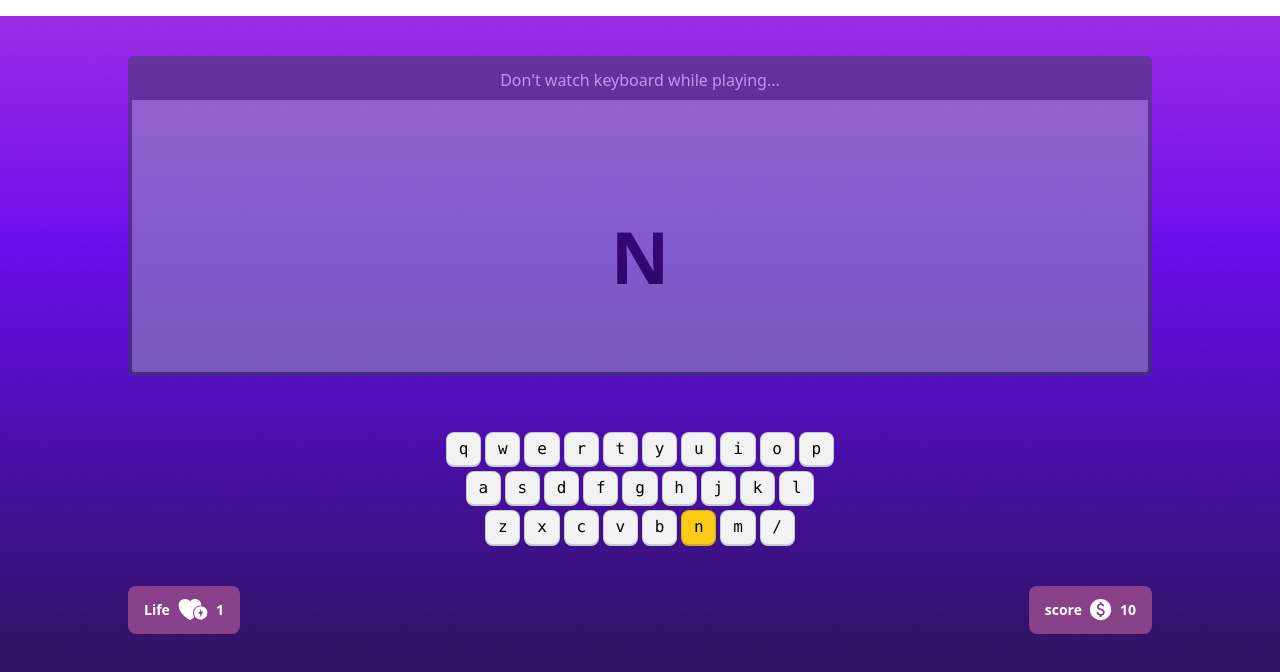
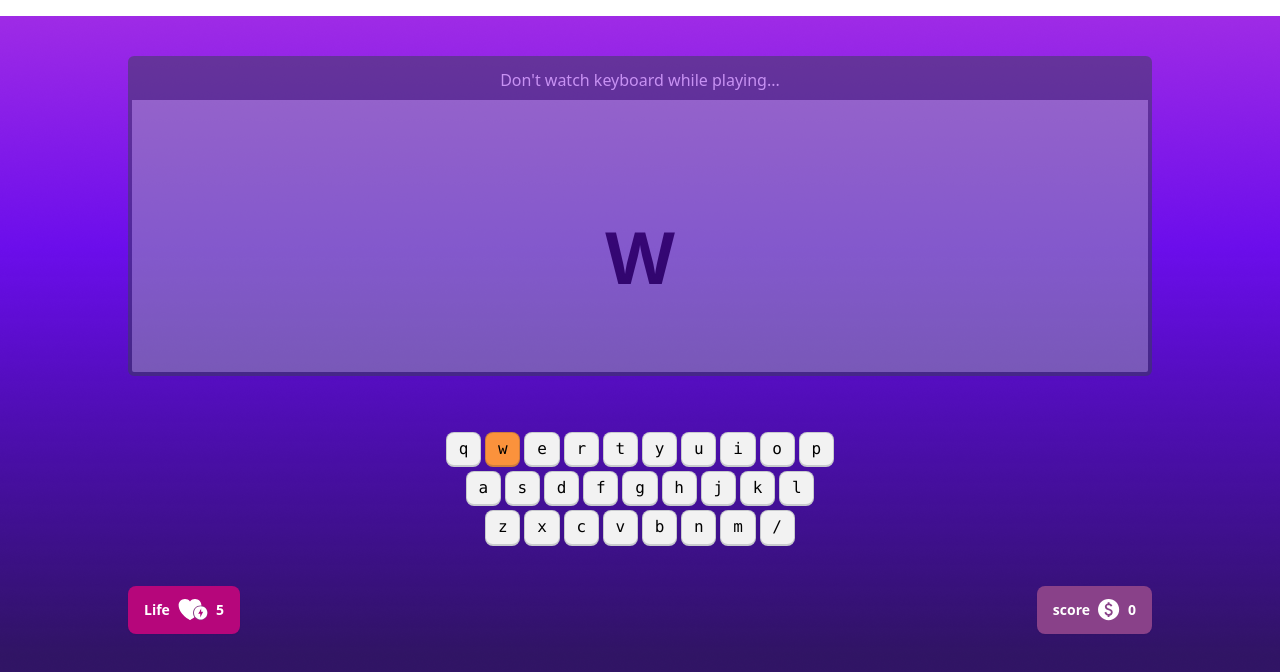
Before and after one commit to sahidDev09/Typoo-game, a plain HTML site: page index.html in a window 1280 px wide. Both pictures are taken after a click on the button "Play Now". Drawn offline with nearby package versions, Linux system fonts and the light colour scheme.

Commit message:
add some fucntion for life span and score

```diff
--- a/index.html
+++ b/index.html
@@ -29,7 +29,7 @@
           class="flex flex-col items-center gap-5 min-h-screen justify-center">
           <h1 class="main text-8xl font-anton uppercase">Alpha Clash pro</h1>
           <p>Unleash Your Keyboard Kung Fu : Press “Enter” to Play</p>
-          <button onclick="play()" class="btn bg-white text-black">
+          <button onclick="myplay()" class="btn bg-white text-black">
             Play Now
           </button>
         </div>
@@ -50,6 +50,7 @@
               class="uppercase font-extrabold text-7xl text-black text-center flex justify-center min-h-full items-center">
               Waiting..
             </p>
+            <p class="display-score"></p>
           </div>
         </div>
 
@@ -82,7 +83,7 @@
             <kbd id="z" class="kbd">z</kbd>
             <kbd id="x" class="kbd">x</kbd>
             <kbd id="c" class="kbd">c</kbd>
-            <kbd id="v" class="kbd">v</kbd>
+            <kbd id="v" g class="kbd">v</kbd>
             <kbd id="b" class="kbd">b</kbd>
             <kbd id="n" class="kbd">n</kbd>
             <kbd id="m" class="kbd">m</kbd>
@@ -92,16 +93,16 @@
         <!-- life/score -->
 
         <div class="flex justify-between container mx-auto mt-10 px-32">
-          <button class="btn bg-[#894189] border-none text-white font-bold">
+          <button class="btn bg-[#b6067b] border-none text-white font-bold">
             Life
             <img src="images/heart.svg" alt="" />
-            <span>1</span>
+            <span id="life-span">5</span>
           </button>
 
           <button class="btn bg-[#894189] border-none text-white font-bold">
             score
             <img src="images/dollor.svg" alt="" />
-            <span>10</span>
+            <p id="my-score">0</p>
           </button>
         </div>
       </section>
@@ -123,6 +124,7 @@
     </main>
     <footer></footer>
 
+    <script src="utility.js"></script>
     <script src="main.js"></script>
   </body>
 </html>
--- a/main.js
+++ b/main.js
@@ -1,22 +1,63 @@
-function play() {
-  const splash = document.getElementById("splash");
-  splash.classList.add("hidden");
+document.addEventListener("keyup", function (event) {
+  const playerPressed = event.key;
 
-  const playground = document.getElementById("play-ground");
-  playground.classList.remove("hidden");
+  const curalphaElem = document.getElementById("aplha-display");
+  const expectedAlpha = curalphaElem.innerText.toLowerCase();
 
-  const alphabetStrings = "abcdefghijklmnopqrstuvwxyz";
-  const alphabets = alphabetStrings.split("");
-  console.log(alphabets);
+  if (playerPressed === expectedAlpha) {
+    console.log("Hoooray! you won the game");
 
-  const randomNumber = Math.random() * 25;
-  const finalRandomNumber = Math.round(randomNumber);
+    // find score board and set score
 
-  const alphabet = alphabets[finalRandomNumber];
+    const dispayScore = document.getElementById("my-score");
+    const score = dispayScore.innerText;
+    const currentScore = parseInt(score);
+
+    // score update by 1
+
+    const newScore = currentScore + 1;
+
+    //display score
+
+    dispayScore.innerText = newScore;
+
+    keybgHide(expectedAlpha);
+    continueGame();
+  } else {
+    console.log("dur miah vhai");
+
+    const currentLifeElement = document.getElementById("life-span");
+    const currentLifeText = currentLifeElement.innerText;
+    const currentLife = parseInt(currentLifeText);
+
+    //life calculation
+
+    const newLife = currentLife - 1;
+
+    // display new life
+
+    currentLifeElement.innerText = newLife;
+
+    if (newLife < 0) {
+      alert("Your life span in end, please buy new life");
+      currentLifeElement.innerText = 0;
+    }
+  }
+});
+
+function continueGame() {
+  const alphabet = randomAlphabet_fnc();
 
   const display = document.getElementById("aplha-display");
   display.innerText = alphabet;
 
-  const setbg = document.getElementById(alphabet);
-  setbg.classList.add("bg-yellow-400");
+  //set key highlights
+
+  keybgShow(alphabet);
 }
+
+function myplay() {
+  hideElements("splash");
+  showElements("play-ground");
+  continueGame();
+}
--- /dev/null
+++ b/utility.js
@@ -0,0 +1,31 @@
+function hideElements(hideID) {
+  const hideElem = document.getElementById(hideID);
+  hideElem.classList.add("hidden");
+}
+
+function showElements(showID) {
+  const showElem = document.getElementById(showID);
+  showElem.classList.remove("hidden");
+}
+
+function keybgShow(elemetnID) {
+  const keyshow = document.getElementById(elemetnID);
+  keyshow.classList.add("bg-orange-400");
+}
+
+function keybgHide(elemetnID) {
+  const keyHide = document.getElementById(elemetnID);
+  keyHide.classList.remove("bg-orange-400");
+}
+
+function randomAlphabet_fnc() {
+  // genarate random alphabet
+
+  const alphabetLetter = "abcdefghijklmnopqrstubwxyz";
+  const alphabets = alphabetLetter.split("");
+  const randomAlpha = Math.random(alphabets) * 25;
+  const roundedAlpha = Math.round(randomAlpha);
+  const alphabet = alphabets[roundedAlpha];
+
+  return alphabet;
+}
```
